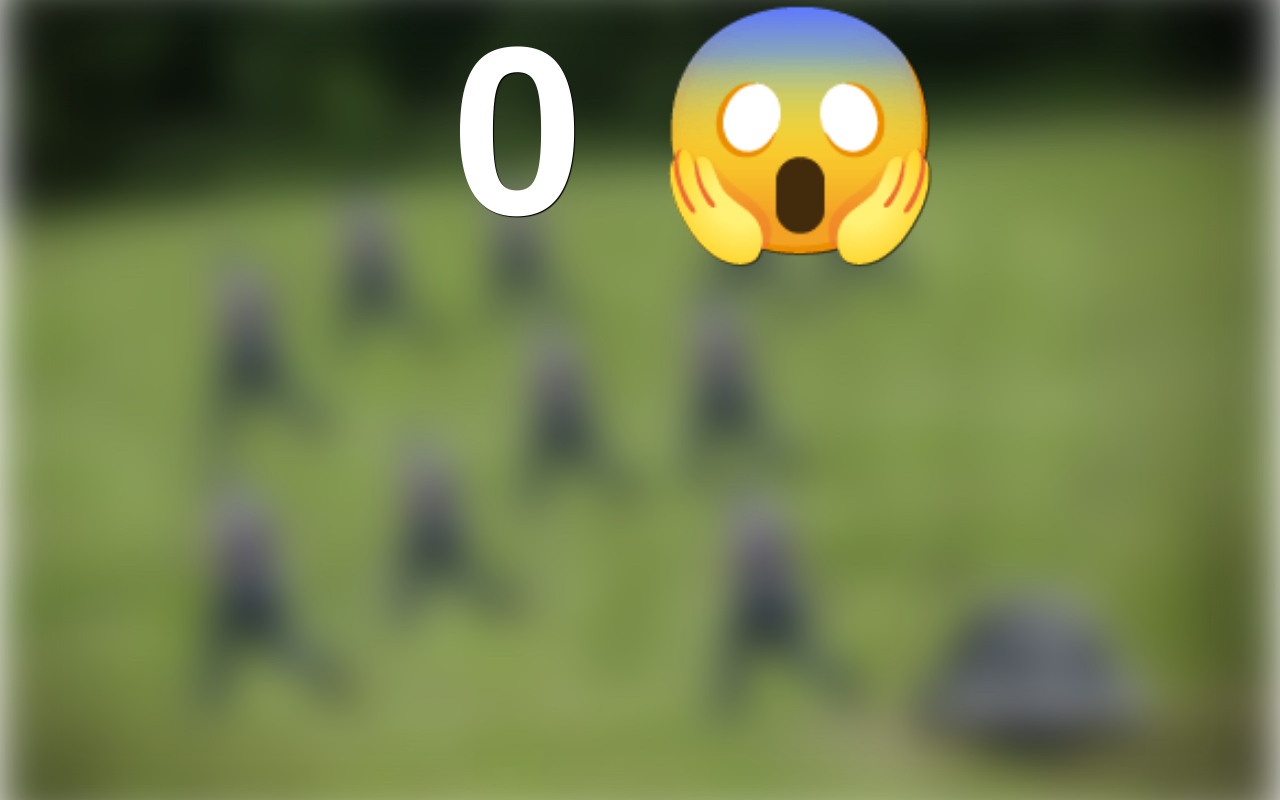
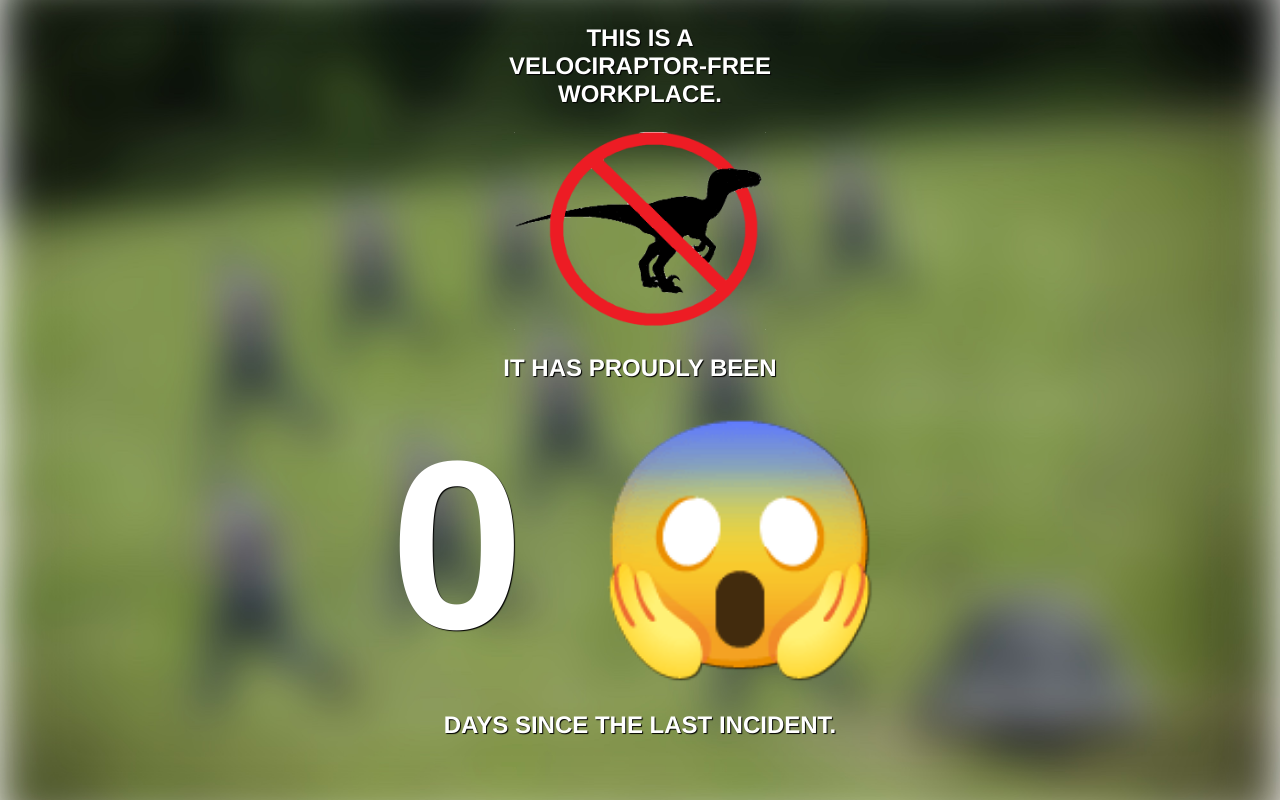
Before and after one commit to peel/dayssincevelociraptorattack, a plain HTML site: page index.html in a window 1280 px wide. Drawn offline with Linux system fonts and the light colour scheme.

Commit message:
now, this is better

```diff
--- a/index.html
+++ b/index.html
@@ -8,30 +8,43 @@
     <style>
       body {
         background: black no-repeat center/100% url("bg.jpg") fixed;
+        background-size:cover;
       }
       .container{
         height:100%;position:relative;
       }
       .text {
-        position:absolute;top:20%;left:35%;transform: translate(0, -35%);
+        display: block;
+        margin: 0 auto;
         color:#fff;text-shadow: 1px 1px 1px #000;font-weight:bold;font-family:Helvetica,sans-serif;
       }
       .text p {
         font-size:1.5em;
-        opacity:0.2;
+        text-align:center;
+        text-transform: uppercase;
       }
       .text h1{
         font-size:15em;
+        text-align:center;
+        margin:0;
+      }
+      .sign {
+        display:block;
+        margin: 0 auto;
+        width:20%;
       }
     </style>
   </head>
   <body>
     <div class="container">
       <div class="text">
-        <p>Number of days since velociraptor attack:</p>
+        <p>This is a <br/>velociraptor-free<br/> workplace.</p>
+        <img src="raptor.png" class="sign"/>
+        <p>It has proudly been</p>
         <h1>
           0 😱
         </h1>
+        <p>days since the last incident.</p>
       </div>
     </div>
   </body>
```
Also changed, not shown: raptor.png (added).
